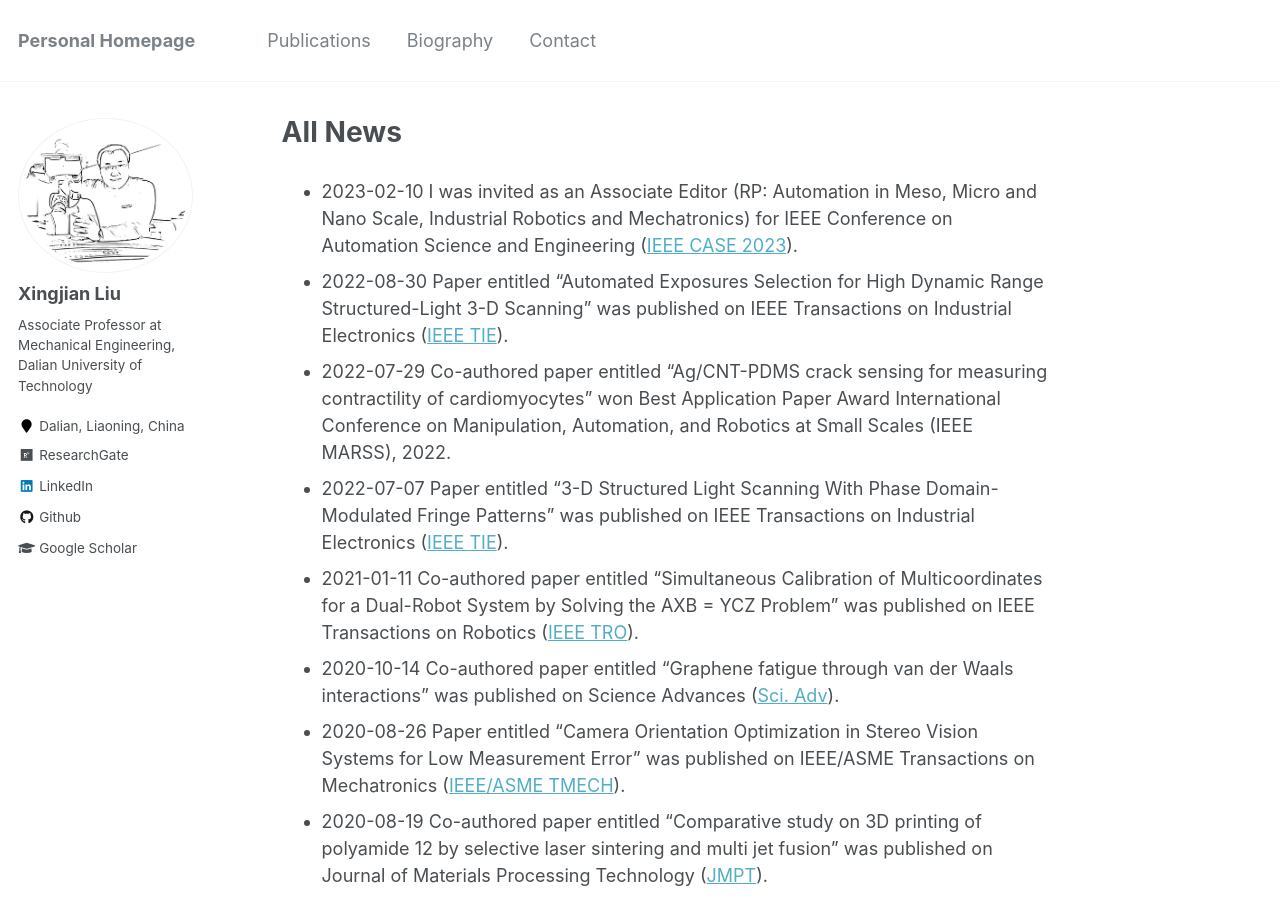
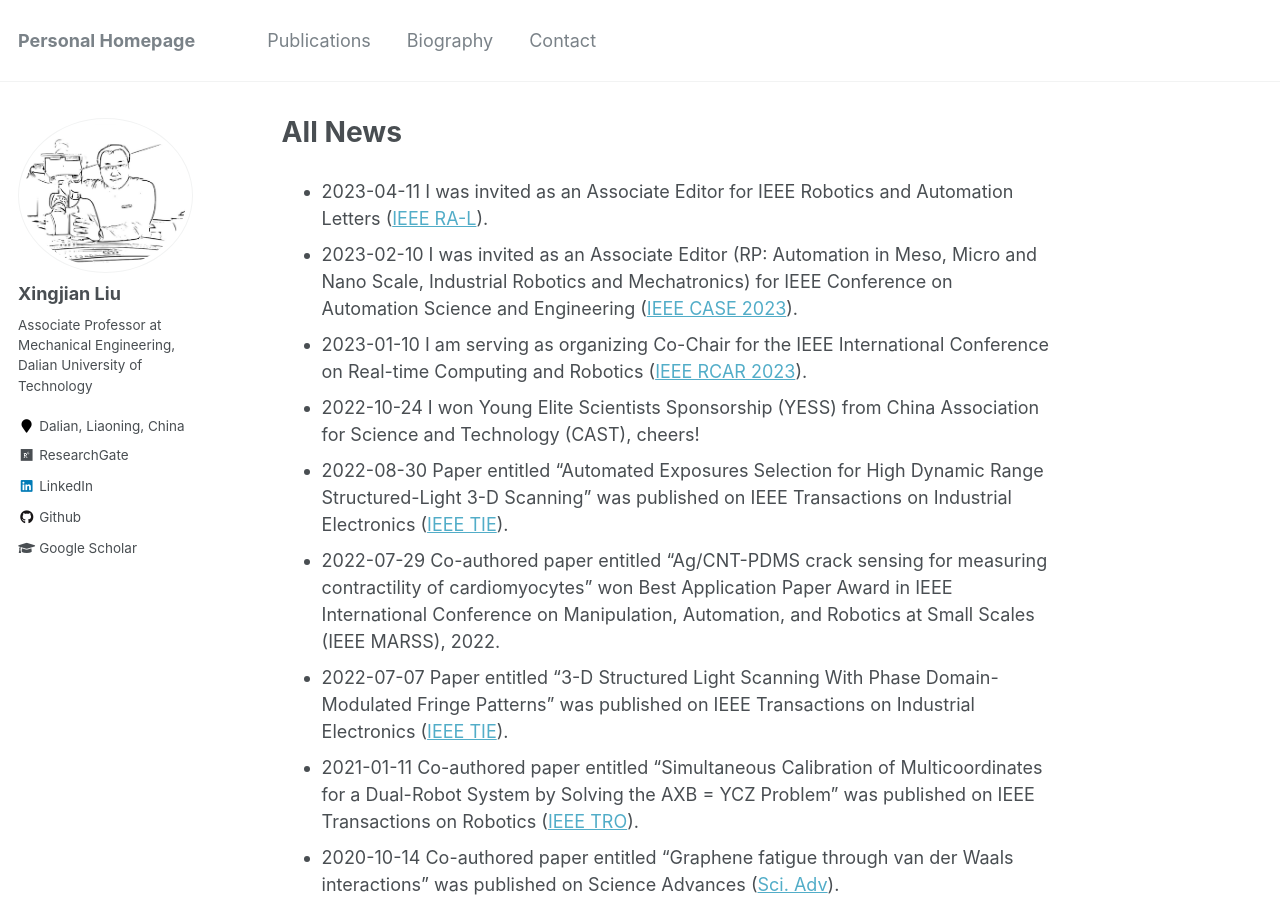
Before and after one commit to xingjianliu/xingjianliu.github.io, a Jekyll site: the page built from _pages/news.md, in a window 1280 px wide and 900 px high. Built offline with Jekyll 4.4.1, drawn with Linux system fonts in a browser that asks for light colours.

Commit message:
Update news.md

```diff
--- a/_pages/news.md
+++ b/_pages/news.md
@@ -3,9 +3,12 @@ title: "All News"
 permalink: /news/
 author_profile: true
 ---
-* 2023-02-10 I was invited as an Associate Editor (RP: Automation in Meso, Micro and Nano Scale, Industrial Robotics and Mechatronics) for IEEE Conference on Automation Science and Engineering ([IEEE CASE 2023](https://case2023.org/)).
+* 2023-04-11 I was invited as an Associate Editor for IEEE Robotics and Automation Letters ([IEEE RA-L](https://www.ieee-ras.org/publications/ra-l)).
+* 2023-02-10 I was invited as an Associate Editor (RP: Automation in Meso, Micro and Nano Scale, Industrial Robotics and Mechatronics) for IEEE Conference on Automation Science and Engineering ([IEEE CASE 2023](https://case2023.org)).
+* 2023-01-10 I am serving as organizing Co-Chair for the IEEE International Conference on Real-time Computing and Robotics ([IEEE RCAR 2023](http://www.ieee-rcar.org/)).
+* 2022-10-24 I won Young Elite Scientists Sponsorship (YESS) from China Association for Science and Technology (CAST), cheers!
 * 2022-08-30 Paper entitled "Automated Exposures Selection for High Dynamic Range Structured-Light 3-D Scanning" was published on IEEE Transactions on Industrial Electronics ([IEEE TIE](https://doi.org/10.1109/TIE.2022.3201318)).
-* 2022-07-29 Co-authored paper entitled "Ag/CNT-PDMS crack sensing for measuring contractility of cardiomyocytes" won Best Application Paper Award International Conference on Manipulation, Automation, and Robotics at Small Scales (IEEE MARSS), 2022.
+* 2022-07-29 Co-authored paper entitled "Ag/CNT-PDMS crack sensing for measuring contractility of cardiomyocytes" won Best Application Paper Award in IEEE International Conference on Manipulation, Automation, and Robotics at Small Scales (IEEE MARSS), 2022.
 * 2022-07-07 Paper entitled "3-D Structured Light Scanning With Phase Domain-Modulated Fringe Patterns" was published on IEEE Transactions on Industrial Electronics ([IEEE TIE](https://doi.org/10.1109/TIE.2022.3187597)).
 * 2021-01-11 Co-authored paper entitled "Simultaneous Calibration of Multicoordinates for a Dual-Robot System by Solving the AXB = YCZ Problem" was published on IEEE Transactions on Robotics ([IEEE TRO](https://doi.org/10.1109/TRO.2020.3043688)).
 * 2020-10-14 Co-authored paper entitled "Graphene fatigue through van der Waals interactions" was published on Science Advances ([Sci. Adv](https://doi.org/10.1126/sciadv.abb1335)).
```
